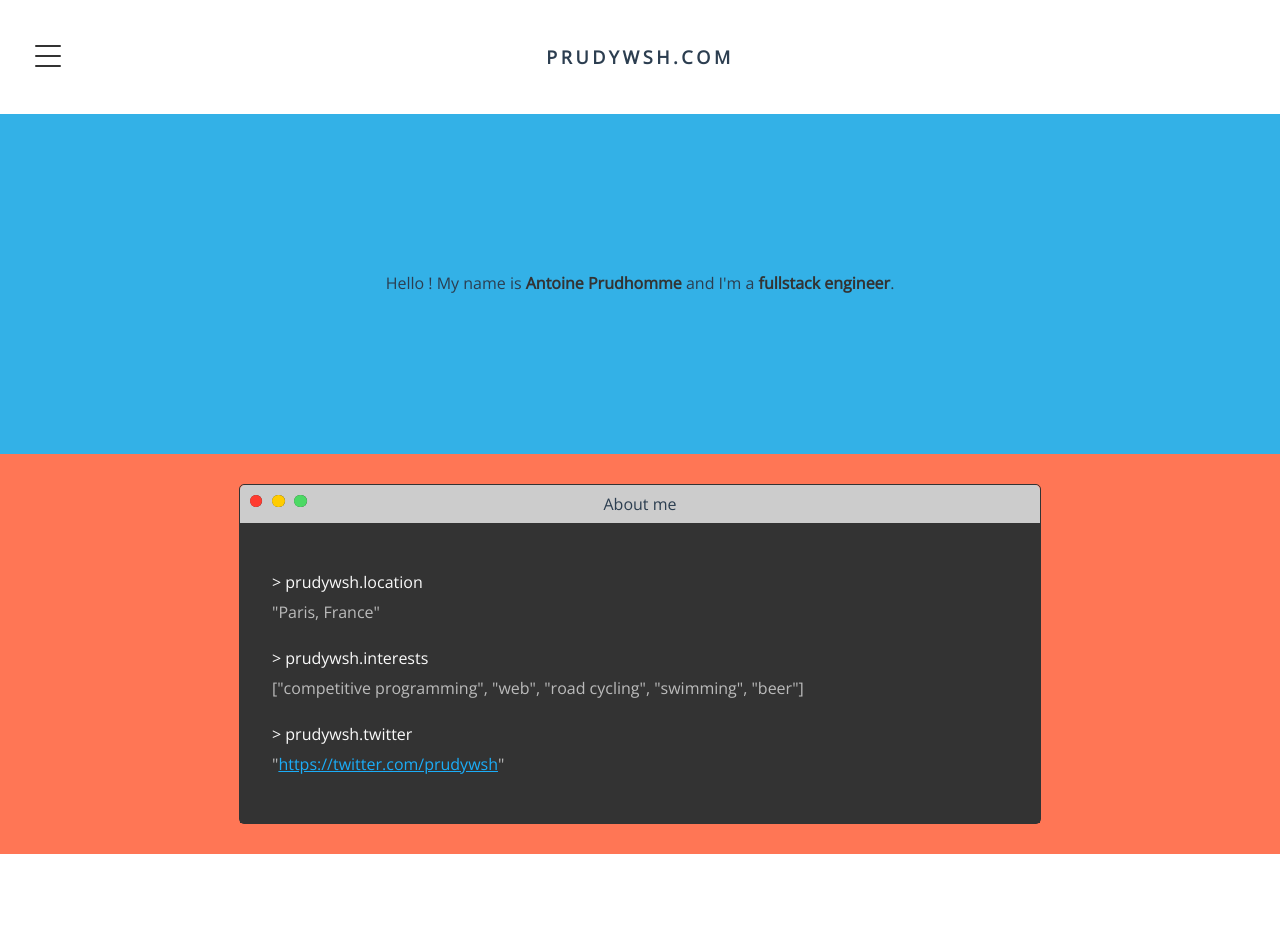
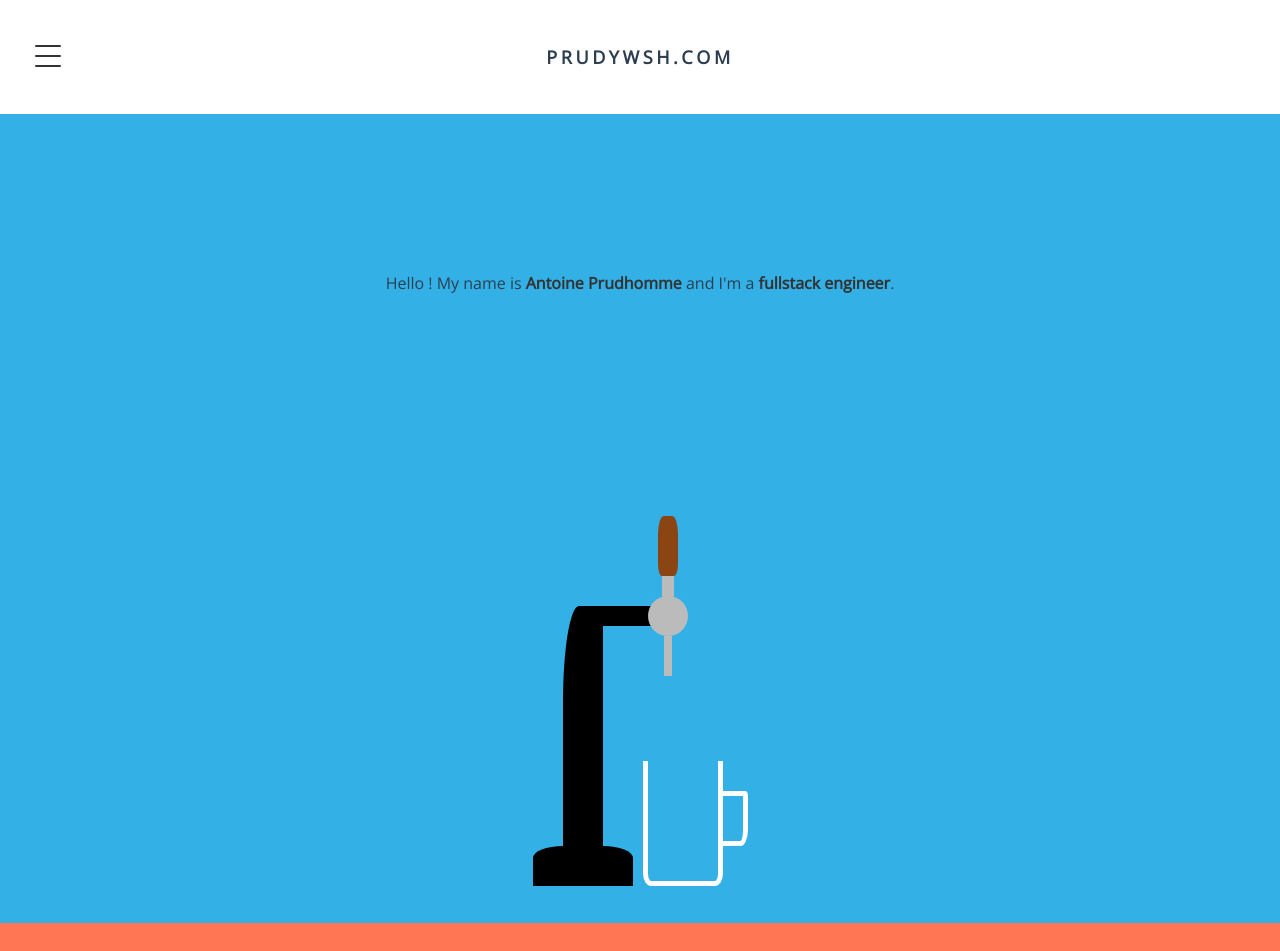
Before and after one commit to ntnprdhmm/prudywsh.com, a Vue app in the folder client/: page /#/ in a window 1280 px wide. Shown: the top 951 px of the page. Before the commit the page ends 854 px from the top, so only its background shows below. Built offline with nearby package versions, Linux system fonts and the light colour scheme.

Commit message:
add Bar section with Beer + Pump

```diff
--- /dev/null
+++ b/client/src/components/Bar.vue
@@ -0,0 +1,40 @@
+<template>
+  <div class='main-container'>
+    <div>
+      <div class='container'>
+        <Pump />
+      </div>
+      <div class='container'>
+        <Beer />
+      </div>
+    </div>
+  </div>
+</template>
+
+<script>
+import Pump from '@/components/Pump.vue';
+import Beer from '@/components/Beer.vue';
+
+export default {
+  name: 'Bar',
+  components: {
+    Pump,
+    Beer,
+  },
+};
+</script>
+
+
+<style scoped lang="scss">
+.main-container {
+  background-color: #33B1E7;
+  display: flex;
+  justify-content: center;
+  align-items: center;
+  padding: 2em;
+}
+
+.container {
+  display: inline-block;
+}
+</style>
--- /dev/null
+++ b/client/src/components/Beer.vue
@@ -0,0 +1,164 @@
+<template>
+  <div class='beer-container'>
+    <div class='foam' id='foam'>
+      <div class='foam__item'>
+        <div class='foam__item__circle'></div>
+      </div>
+      <div class='foam__item'>
+        <div class='foam__item__circle foam__item__circle--bottom'></div>
+      </div>
+      <div class='foam__item'>
+        <div class='foam__item__circle'></div>
+      </div>
+      <div class='foam__item'>
+        <div class='foam__item__circle foam__item__circle--bottom'></div>
+      </div>
+      <div class='foam__item'>
+        <div class='foam__item__circle'></div>
+      </div>
+      <div class='foam__item'>
+        <div class='foam__item__circle foam__item__circle--bottom'></div>
+      </div>
+      <div class='foam__item'>
+        <div class='foam__item__circle'></div>
+      </div>
+    </div>
+    <div class='glass' id='glass'></div>
+    <div class='grip'></div>
+    <div id='beer-liquid'></div>
+  </div>
+</template>
+
+<script>
+export default {
+  name: 'Beer',
+};
+</script>
+
+<style scoped lang='scss'>
+
+$beer-color: #F5A510;
+$glass-border-color: #FFF;
+
+$glass-border: 5px;
+$glass-height: 120px;
+$glass-width: 70px;
+$grip-width: 20px;
+$grip-height: 45px;
+
+$foam-item-width: (($glass-width - (3 * $glass-border)) / 8);
+$foam-circle-diameter: $foam-item-width + ($foam-item-width * 0.90);
+$foam-item-height: $foam-circle-diameter + ($foam-circle-diameter / 2);
+
+$bubble-size: 1px;
+$bubble-size-big: 2px;
+
+$filling-duration: 2s;
+
+.beer-container {
+  position: relative;
+  display: flex;
+  justify-content: center;
+  align-items: center;
+}
+
+.glass {
+  width: $glass-width;
+  height: $glass-height;
+
+  border-bottom: $glass-border solid $glass-border-color;
+  border-left: $glass-border solid $glass-border-color;
+  border-right: $glass-border solid $glass-border-color;
+  border-radius: 0 0 10% 10%;
+}
+
+.grip {
+  width: $grip-width;
+  height: $grip-height;
+  border-bottom: $glass-border solid $glass-border-color;
+  border-top: $glass-border solid $glass-border-color;
+  border-right: $glass-border solid $glass-border-color;
+  border-radius: 0 10% 30% 0;
+  margin-bottom: 10px;
+}
+
+.foam {
+  display: none;
+  position: absolute;
+  height: 45px;
+  top: 0;
+  left: 1px;
+  z-index: 100;
+}
+
+.foam__item {
+  width: $foam-item-width;
+  height: $foam-item-height;
+  display: inline-block;
+}
+
+.foam__item__circle {
+  width: $foam-circle-diameter;
+  height: $foam-circle-diameter;
+  background: white;
+  border-radius: 50%;
+  position: absolute;
+}
+
+.foam__item__circle--bottom {
+  margin-top: $foam-circle-diameter / 4;
+}
+
+@keyframes fill-foam {
+  from {top: ($glass-height - $foam-circle-diameter);}
+  to {top: 0px;}
+}
+.foam--filling {
+  animation: fill-foam $filling-duration ease-in-out;
+}
+
+.beer-liquid {
+  background-color: $beer-color;
+  width: $glass-width;
+  height: ($glass-height - ($foam-circle-diameter / 2));
+  position: absolute;
+  left: $glass-border;
+  bottom: $glass-border;
+  border-radius: 0 0 8% 8%;
+}
+@keyframes fill-beer {
+  0% {
+    height: 0px;
+  }
+}
+.beer-liquid--filling {
+  animation: fill-beer $filling-duration ease-in-out;
+}
+
+@keyframes bubble {
+  0% {
+    bottom: $glass-border;
+  }
+  100% {
+    bottom: $glass-height;
+  }
+}
+
+.bubble {
+  height: $bubble-size;
+  width: $bubble-size;
+  border-radius: 50%;
+  border: 1px solid #fff;
+  z-index: 90;
+  position: absolute;
+  left: 15px;
+  animation: bubble $filling-duration infinite ease-in;
+  background-color: #fff;
+  opacity: .4;
+}
+
+.bubble--big {
+  height: $bubble-size-big;
+  width: $bubble-size-big;
+}
+</style>
--- a/client/src/components/Hello.vue
+++ b/client/src/components/Hello.vue
@@ -11,7 +11,7 @@ export default {
 };
 </script>
 
-<style scoped lang="scss">
+<style scoped lang='scss'>
   .hello {
     background-color: #33B1E7;
     display: flex;
--- /dev/null
+++ b/client/src/components/Pump.vue
@@ -0,0 +1,188 @@
+<template>
+  <div class='pump-container'>
+    <div class='pump'>
+      <div class='pump__body'></div>
+      <div class='pump__base'></div>
+      <div class='pump__arm'></div>
+      <div class='pump__head'>
+        <div class='pump__head__tap' id='tap'>
+          <div class='pump__head__tap__top'></div>
+          <div class='pump__head__tap__bottom'></div>
+        </div>
+        <div class='pump__head__fixing'></div>
+        <div class='pump__head__output'></div>
+      </div>
+      <div class='pump-liquid-container'>
+        <div id='pump-liquid' class='pump-liquid'></div>
+      </div>
+    </div>
+  </div>
+</template>
+
+<script>
+export default {
+  name: 'Pump',
+};
+</script>
+
+<style scoped lang='scss'>
+$pump-height: 400px;
+
+$pump-tap-color: #8b4513;
+$pump-mecanic-color: #bbb;
+$pump-color: black;
+
+$pump-body-height: ($pump-height * 0.6);
+$pump-body-width: ($pump-height * 0.1);
+$pump-body-offset: ($pump-height * 0.075);
+
+$pump-base-height: ($pump-height * 0.1);
+$pump-base-width: ($pump-body-offset * 2) + $pump-body-width;
+
+$pump-arm-height: $pump-base-height / 2;
+$pump-arm-left-offset: ($pump-body-width + $pump-body-offset);
+$pump-arm-bottom-offset: ($pump-base-height + $pump-body-height - $pump-arm-height);
+
+$pump-arm-width: ($pump-body-offset * 2);
+
+$pump-head-bottom-offset: ($pump-arm-bottom-offset - ($pump-arm-height / 2));
+$pump-head-left-offset: ($pump-arm-left-offset + $pump-arm-width - ($pump-body-offset * 0.5));
+
+$pump-head-fixing-diameter: $pump-arm-height * 2;
+
+$pump-head-output-height: $pump-head-fixing-diameter;
+$pump-head-output-width: $pump-head-fixing-diameter * 0.2;
+
+$pump-head-ouput-left-offset: ($pump-head-fixing-diameter - $pump-head-output-width) / 2;
+
+$pump-head-tap-bottom-width: $pump-head-fixing-diameter * 0.3;
+$pump-head-tap-bottom-height: $pump-head-fixing-diameter;
+$pump-head-tap-bottom-left-offset: ($pump-head-fixing-diameter - $pump-head-tap-bottom-width) / 2;
+$pump-head-tap-bottom-bottom-offset: $pump-head-fixing-diameter * -0.5;;
+
+$pump-head-tap-top-width: $pump-head-fixing-diameter / 2;
+$pump-head-tap-top-height: $pump-head-fixing-diameter * 1.5;
+$pump-head-tap-top-bottom-offset: ($pump-head-tap-bottom-height / 2);
+$pump-head-tap-top-left-offset: ($pump-head-fixing-diameter - $pump-head-tap-top-width) / 2;
+
+$liquid-height: $pump-body-height - $pump-head-output-height;
+$liquid-width: $pump-head-output-width;
+$liquid-left-offset: $pump-head-left-offset + (($pump-head-fixing-diameter - $liquid-width) / 2);
+$liquid-bottom-offset: $pump-body-height + $pump-base-height - ($pump-arm-height * 0.5)
+- ($pump-head-fixing-diameter * 0.5) - $liquid-height - $pump-head-output-height;
+
+$pump-width: $pump-base-width + (0.25 * $pump-body-width);
+
+.pump-container {
+  width: $pump-width;
+}
+
+.pump {
+  height: $pump-height;
+  position: relative;
+}
+
+.pump__body, .pump__base, .pump__arm {
+  background-color: $pump-color;
+}
+
+.pump__body {
+  height: $pump-body-height;
+  width: $pump-body-width;
+  position: absolute;
+  bottom: $pump-base-height;
+  left: $pump-body-offset;
+  border-top-left-radius: 40%;
+}
+
+.pump__base {
+  width: $pump-base-width;
+  position: absolute;
+  bottom: 0;
+  height: $pump-base-height;
+  border-top-left-radius: 30%;
+  border-top-right-radius: 30%;
+}
+
+.pump__arm {
+  height: $pump-arm-height;
+  position: absolute;
+  width: $pump-arm-width;
+  left: $pump-arm-left-offset;
+  bottom: $pump-arm-bottom-offset;
+}
+
+.pump__head {
+  position: absolute;
+  bottom: $pump-head-bottom-offset;
+  left: $pump-head-left-offset;
+}
+
+.pump__head__fixing {
+  border-radius: 50%;
+  width: $pump-head-fixing-diameter;
+  height: $pump-head-fixing-diameter;
+}
+
+.pump__head__output {
+  width: $pump-head-output-width;
+  height: $pump-head-output-height;
+  position: absolute;
+  left: $pump-head-ouput-left-offset;
+}
+
+.pump__head__tap__bottom {
+  width: $pump-head-tap-bottom-width;
+  height: $pump-head-tap-bottom-height;
+  bottom: $pump-head-tap-bottom-bottom-offset;
+  left: $pump-head-tap-bottom-left-offset;
+  position: absolute;
+}
+
+.pump__head__tap__top {
+  width: $pump-head-tap-top-width;
+  height: $pump-head-tap-top-height;
+  background-color: $pump-tap-color;
+  position: absolute;
+  bottom: $pump-head-tap-top-bottom-offset;
+  left: $pump-head-tap-top-left-offset;
+  border-top-left-radius: 30%;
+  border-top-right-radius: 30%;
+  border-bottom-left-radius: 20%;
+  border-bottom-right-radius: 20%;
+}
+
+.pump__head__fixing, .pump__head__output, .pump__head__tap__bottom {
+  background-color: $pump-mecanic-color;
+}
+
+.pump__head__tap {
+  position: relative;
+}
+.pump__head__tap:hover {
+  cursor: pointer;
+}
+
+.pump__head__tap--open {
+  transform: rotate(45deg);
+  right: -(($pump-head-fixing-diameter - $pump-head-tap-bottom-width) / 2);
+}
+
+.pump-liquid-container {
+  width: $liquid-width;
+  height: $liquid-height;
+  position: absolute;
+  left: $liquid-left-offset;
+  bottom: $liquid-bottom-offset;
+}
+
+@keyframes flow-on {
+  0% {height: 0;}
+  100% {height: $liquid-height;}
+}
+
+.pump-liquid--on {
+  background-color: orange;
+  animation: flow-on .2s forwards ease-in;
+}
+</style>
--- a/client/src/views/Home.vue
+++ b/client/src/views/Home.vue
@@ -2,6 +2,7 @@
   <div class="home">
     <Navbar />
     <Hello />
+    <Bar />
     <Shell />
   </div>
 </template>
@@ -10,6 +11,7 @@
 import Navbar from '@/components/Navbar.vue';
 import Hello from '@/components/Hello.vue';
 import Shell from '@/components/Shell.vue';
+import Bar from '@/components/Bar.vue';
 
 export default {
   name: 'home',
@@ -17,6 +19,7 @@ export default {
     Hello,
     Navbar,
     Shell,
+    Bar,
   },
 };
 </script>
```
